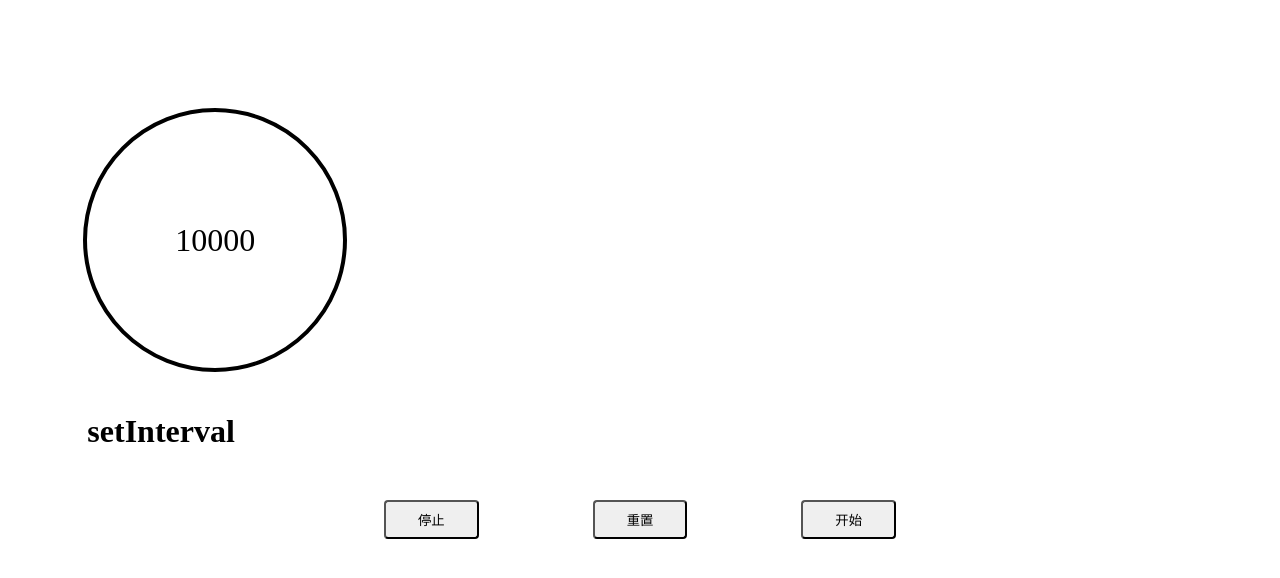
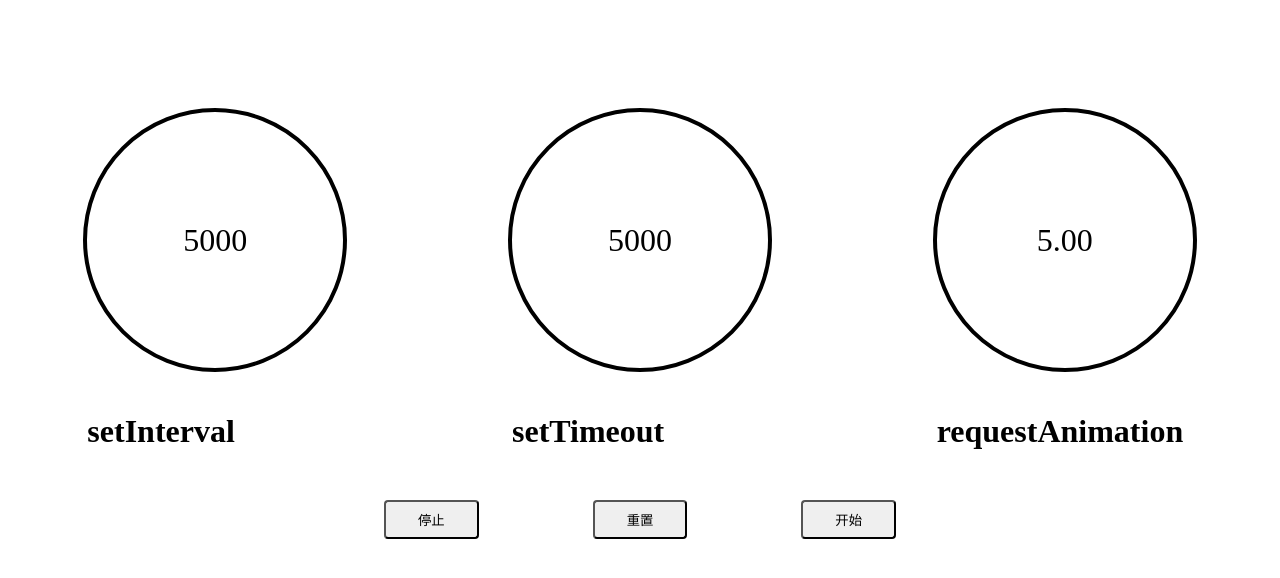
Before and after one commit to mysteryven/countdown, a website built with Parcel: page index.html in a window 1280 px wide. Both pictures are taken after a click on the button "重置". Built offline with nearby package versions, Linux system fonts and the light colour scheme.

Commit message:
微调代码结构

```diff
--- /dev/null
+++ b/common.ts
@@ -0,0 +1,10 @@
+type ActionType = "start" | "stop" | "reset"
+export type GroupItem = [string, ActionType];
+
+export interface TimerComponent {
+  start: () => void;
+  stop: () => void;
+  reset: (duration: number) => void;
+}
+
+export type Callback = (remain: number) => void
--- a/index.html
+++ b/index.html
@@ -62,14 +62,14 @@
         <span class="timer" id="timer">计时器</span>
         <span class="name">setInterval</span>
     </div>
-<!--    <div class="timer-wrapper">-->
-<!--        <span class="timer" id="timer2">计时器2</span>-->
-<!--        <span class="name">setTimeout</span>-->
-<!--    </div>-->
-<!--    <div class="timer-wrapper">-->
-<!--        <span class="timer" id="timer3">计时器2</span>-->
-<!--        <span class="name">requestAnimation</span>-->
-<!--    </div>-->
+    <div class="timer-wrapper">
+        <span class="timer" id="timer2">计时器2</span>
+        <span class="name">setTimeout</span>
+    </div>
+    <div class="timer-wrapper">
+        <span class="timer" id="timer3">计时器2</span>
+        <span class="name">requestAnimation</span>
+    </div>
 </div>
 <div class="operator">
     <button class="end-btn" id="endBtn">停止</button>
--- a/index.ts
+++ b/index.ts
@@ -1,15 +1,34 @@
 import {Timer1} from "./timer1/timer1"
 import {Timer2} from "./timer2/timer2"
 import {Timer3} from "./timer3/timer3"
-
-const TIME = 10000
-let timer: number | null = null
+import {GroupItem} from "./common"
 
 export const REFRESH_INTERVAL = 100
+
+const TIME = 5000
+let timer: number | null = null
 
 const countdown = new Timer1(TIME, updateTimer)
 const countdown2 = new Timer2(TIME, updateTimer2)
 const countdown3 = new Timer3(TIME, updateTimer3)
+
+const groups: GroupItem[] = [
+  ["startBtn", "start"],
+  ["endBtn", "stop"],
+  ["resetBtn", "reset"]
+]
+
+groups.forEach(([name, action]) => {
+  const ele = document.getElementById(name)
+  ele && ele.addEventListener("click", () => {
+    doWhat(action)
+  })
+})
+
+
+// **************************
+// ****  helper function ****
+// **************************
 
 function doWhat(name: "start" | "stop" | "reset") {
   [countdown, countdown2, countdown3].forEach(i => {
@@ -25,25 +44,6 @@ function doWhat(name: "start" | "stop" | "reset") {
 
   })
 }
-
-type ActionType = "start" | "stop" | "reset"
-type GroupItem = [string, ActionType];
-
-const groups: GroupItem[] = [
-  ["startBtn", "start"],
-  ["endBtn", "stop"],
-  ["resetBtn", "reset"]
-]
-
-groups.forEach(([name, action]) => {
-  const ele = document.getElementById(name)
-  ele && ele.addEventListener("click", () => {
-    doWhat(action)
-  })
-})
-
-// *********************
-// *********************
 
 function updateTimer(num: number | string) {
   const $timer = document.querySelector("#timer")
@@ -72,19 +72,9 @@ function updateTimer3(num: number | string) {
   }
 }
 
-
-export interface TimerComponent {
-  start: () => void;
-  stop: () => void;
-  reset: (duration: number) => void;
-}
-
-export type Callback = (remain: number) => void
-
 function throwErrorInSpecialCondition(num: number | String) {
   if (num === 3000) throw Error()
 }
-
 
 function badGuyDoBadThing() {
   timer = setInterval(() => {
--- a/package.json
+++ b/package.json
@@ -4,7 +4,7 @@
   "main": "index.js",
   "license": "MIT",
   "scripts": {
-    "dev": "parcel index.html"
+    "start": "parcel index.html"
   },
   "devDependencies": {
     "parcel-bundler": "^1.12.4",
--- a/timer1/timer1.ts
+++ b/timer1/timer1.ts
@@ -1,4 +1,5 @@
-import {Callback, REFRESH_INTERVAL, TimerComponent} from "../index"
+import {REFRESH_INTERVAL} from "../index"
+import {Callback, TimerComponent} from "../common"
 
 export class Timer1 implements TimerComponent {
   callback: Callback
--- a/timer2/timer2.ts
+++ b/timer2/timer2.ts
@@ -1,4 +1,5 @@
-import {Callback, REFRESH_INTERVAL, TimerComponent} from "../index"
+import {REFRESH_INTERVAL} from "../index"
+import {Callback, TimerComponent} from "../common"
 
 export class Timer2 implements TimerComponent {
   callback: Callback
--- a/timer3/timer3.ts
+++ b/timer3/timer3.ts
@@ -1,4 +1,5 @@
-import {Callback, TimerComponent} from "../index"
+
+import {Callback, TimerComponent} from "../common"
 
 export class Timer3 implements TimerComponent {
   callback: Callback
```
Also changed, not shown: README.md.
